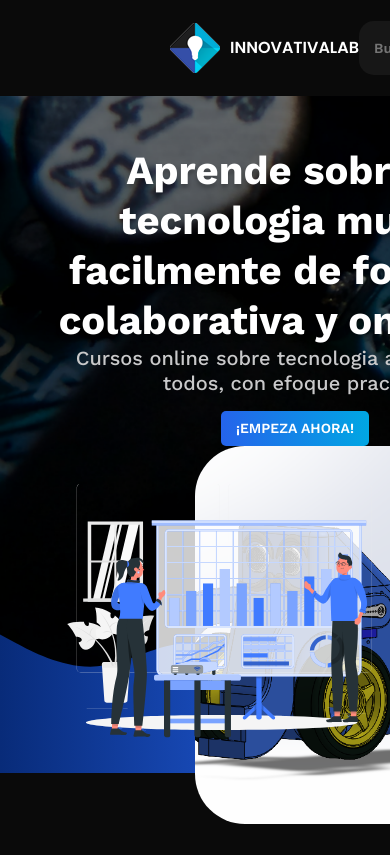
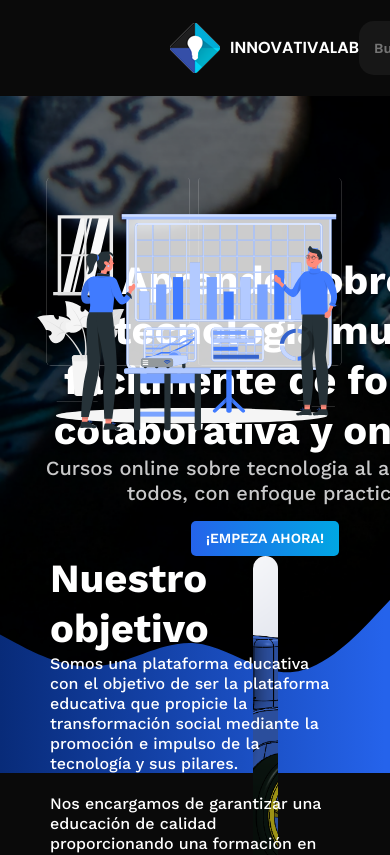
Before and after one commit to InnovativaLab/Pagina-web, a React (Vite) app in the folder PaginaWeb-React/: page / in a window 390 px wide. Shown: the top 855 px of the page. Built offline with nearby package versions, Linux system fonts and the light colour scheme; the HTML template or start-up script is replaced by a standard one.

Commit message:
Fix We Styles

```diff
--- a/PaginaWeb-React/src/components/MainInicio.tsx
+++ b/PaginaWeb-React/src/components/MainInicio.tsx
@@ -9,7 +9,7 @@ function MainInicio () {
       <div className='mainContainer'>
         <div className='mainInformation'>
           <h1>Aprende sobre tecnologia muy facilmente de forma colaborativa y online.</h1>
-          <h2>Cursos online sobre tecnologia al alcence de todos, con efoque practico</h2>
+          <h2>Cursos online sobre tecnologia al alcence de todos, con enfoque practico</h2>
           <ItemMenu
             text='¡Empeza ahora!'
             background
--- a/PaginaWeb-React/src/pages/styles/Inicio.css
+++ b/PaginaWeb-React/src/pages/styles/Inicio.css
@@ -49,7 +49,6 @@
 }
 .mainInformation h1{
   font-size: 40px;
-  margin-right: 50px;
   width: 500px;
 }
 @media screen and (max-width:1300px) {
@@ -72,7 +71,9 @@
   }
 }
 @media screen and (max-width:800px) {
-
+.weObjects{
+    flex-direction: column;
+}
 }
 @media screen and (max-width:500px) {
 
--- a/PaginaWeb-React/src/styles/MainInicio.css
+++ b/PaginaWeb-React/src/styles/MainInicio.css
@@ -15,7 +15,8 @@
     z-index: 10;
     justify-content: center;
     align-items: center;
-    margin:110px 170px ;
+    width: 100%;
+    padding:110px 170px ;
 }
 .mainInformation{
     width: 750px;
@@ -56,7 +57,7 @@
     }
     .mainInformation h1{
         font-size: 40px;
-        margin-right: 50px;
+        padding-right: 50px;
     }
     .mainContainer img{
         height: 378px;
@@ -78,6 +79,11 @@
         justify-content: center;
         flex-direction: column;
         text-align: center;
+        margin: 0;
+        padding: 0;
+    }
+    .mainInformation h1{
+        padding-right: 0;
     }
   }
   @media screen and (max-width:500px) {
```
